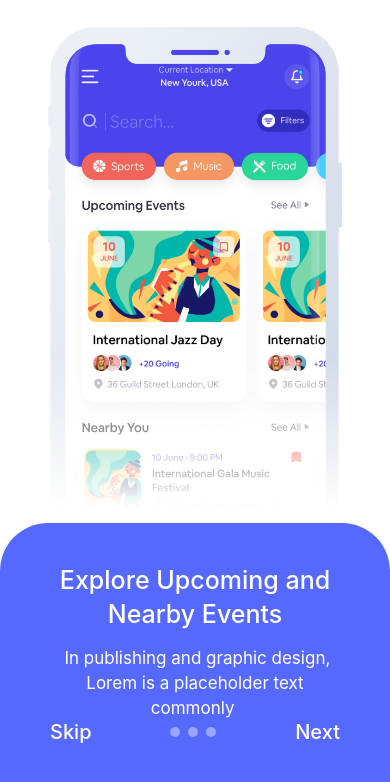
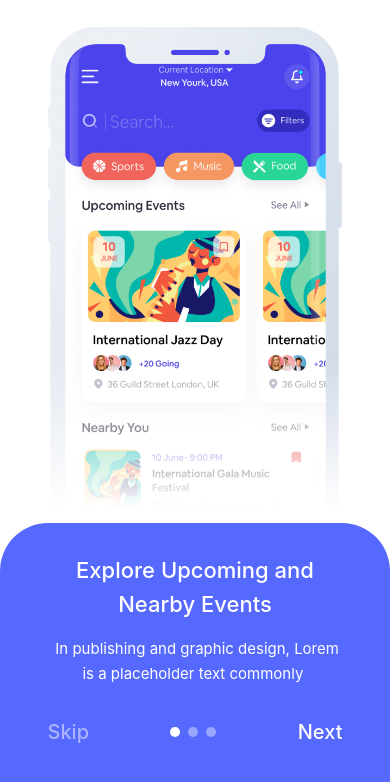
Before and after one commit to Moro-Afriyie/Events-ticket-application, a React Native app: screen / in a window 390 px wide. Shown: the top 782 px of the page. Built offline with nearby package versions, Linux system fonts and the light colour scheme.

Commit message:
feat:create the onboarding screen

```diff
--- a/screens/onboarding/Onboarding.tsx
+++ b/screens/onboarding/Onboarding.tsx
@@ -1,8 +1,11 @@
+/* eslint-disable react-native/no-inline-styles */
 import * as React from 'react';
 import {
   FlatList,
   Image,
   ImageSourcePropType,
+  NativeScrollEvent,
+  NativeSyntheticEvent,
   SafeAreaView,
   StatusBar,
   StyleSheet,
@@ -65,14 +68,15 @@ const slideStyles = StyleSheet.create({
     paddingTop: 10,
     flex: 1,
     position: 'relative',
-    // backgroundColor: '#ffffff',
   },
   image: {
     height: '62%',
     // resizeMode: 'contain',
   },
   title: {
-    fontSize: 25,
+    fontSize: 22,
+    maxWidth: 295,
+    width: '100%',
     fontWeight: '500',
     lineHeight: 34,
     textAlign: 'center',
@@ -80,7 +84,9 @@ const slideStyles = StyleSheet.create({
     color: '#ffffff',
   },
   subTitle: {
-    fontSize: 17,
+    fontSize: 15,
+    maxWidth: 295,
+    width: '100%',
     fontWeight: '400',
     lineHeight: 25,
     textAlign: 'center',
@@ -90,31 +96,51 @@ const slideStyles = StyleSheet.create({
     position: 'absolute',
     bottom: 0,
     height: 288,
-    paddingVertical: 40,
-    paddingHorizontal: 50,
+    paddingVertical: 30,
+    // paddingHorizontal: 50,
     borderTopLeftRadius: 48,
     borderTopRightRadius: 48,
     backgroundColor: '#5669FF',
+    display: 'flex',
+    alignItems: 'center',
   },
 });
 
-const Footer: React.FunctionComponent = () => {
+interface IFooter {
+  currentIndex: number;
+  goToNextSlide: () => void;
+  skip: () => void;
+}
+
+const Footer: React.FunctionComponent<IFooter> = ({
+  currentIndex,
+  goToNextSlide,
+  skip,
+}) => {
   const {width} = useWindowDimensions();
 
   return (
     <View style={[footerStyles.footerContainer, {width: width}]}>
-      <TouchableOpacity>
-        <Text style={[footerStyles.controls]}>Skip</Text>
+      <View style={footerStyles.section}>
+        <TouchableOpacity onPress={skip}>
+          <Text style={[footerStyles.controls, {opacity: 0.5}]}>Skip</Text>
         </TouchableOpacity>
         <View style={footerStyles.indicatorContainer}>
-        {slides.map(item => (
-          <View key={item.id} style={footerStyles.indicator} />
+          {slides.map((_, index) => (
+            <View
+              key={index}
+              style={[
+                footerStyles.indicator,
+                currentIndex === index && {opacity: 1},
+              ]}
+            />
           ))}
         </View>
 
-      <TouchableOpacity>
+        <TouchableOpacity onPress={goToNextSlide}>
           <Text style={[footerStyles.controls]}>Next</Text>
         </TouchableOpacity>
+      </View>
     </View>
   );
 };
@@ -125,8 +151,14 @@ const footerStyles = StyleSheet.create({
     left: 0,
     right: 0,
     bottom: 80,
-    paddingHorizontal: 50,
     paddingVertical: 20,
+    display: 'flex',
+    justifyContent: 'center',
+    alignItems: 'center',
+  },
+  section: {
+    maxWidth: 295,
+    width: '100%',
     display: 'flex',
     flexDirection: 'row',
     justifyContent: 'space-between',
@@ -152,13 +184,41 @@ const footerStyles = StyleSheet.create({
 });
 
 const OnBoardingScreen: React.FunctionComponent = () => {
-  const {height} = useWindowDimensions();
+  const [currentIndex, setCurrentIndex] = React.useState(0);
+  const {width, height} = useWindowDimensions();
+  const flatListRef = React.useRef<FlatList | null>(null);
+
+  const updateCurrentSlideIndex = (
+    e: NativeSyntheticEvent<NativeScrollEvent>,
+  ) => {
+    const contentOffsetX = e.nativeEvent.contentOffset.x;
+    const index = contentOffsetX / width;
+    setCurrentIndex(index);
+  };
+
+  const goToNextSlide = () => {
+    const nextSlide = currentIndex + 1;
+    if (nextSlide !== slides.length) {
+      const offset = nextSlide * width;
+      flatListRef?.current?.scrollToOffset({offset});
+      setCurrentIndex(nextSlide);
+    }
+  };
+
+  const skip = () => {
+    const lastSlideIndex = slides.length - 1;
+    const offset = lastSlideIndex * width;
+    flatListRef?.current?.scrollToOffset({offset});
+    setCurrentIndex(lastSlideIndex);
+  };
 
   return (
     <SafeAreaView style={styles.container}>
       <StatusBar backgroundColor={'#ffffff'} />
       <View style={[{height: height}, styles.listContainer]}>
         <FlatList
+          ref={flatListRef}
+          onMomentumScrollEnd={updateCurrentSlideIndex}
           data={slides}
           pagingEnabled
           contentContainerStyle={styles.flatList}
@@ -167,7 +227,11 @@ const OnBoardingScreen: React.FunctionComponent = () => {
           keyExtractor={item => item.id}
           renderItem={({item}) => <Slide item={item} />}
         />
-        <Footer />
+        <Footer
+          currentIndex={currentIndex}
+          goToNextSlide={goToNextSlide}
+          skip={skip}
+        />
       </View>
     </SafeAreaView>
   );
```
Lines whose indentation alone changed are shown as unchanged.
